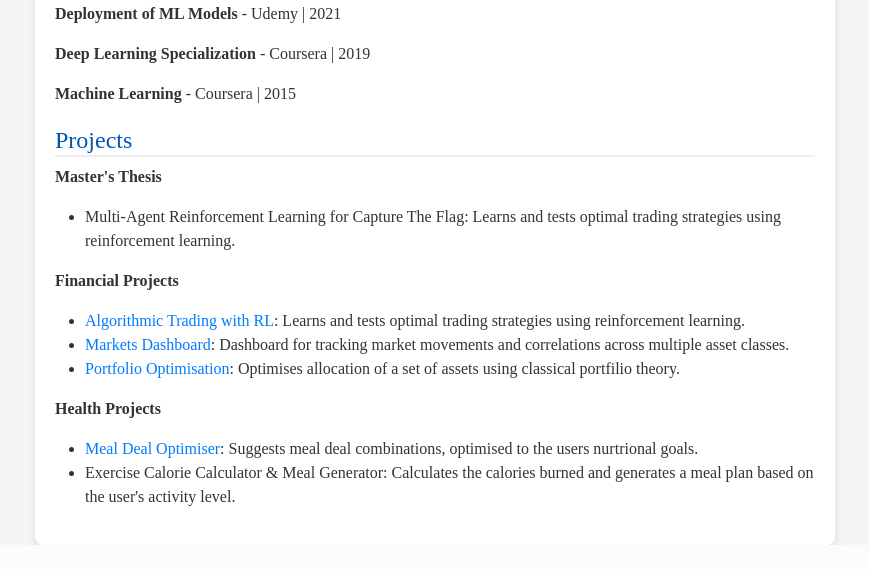
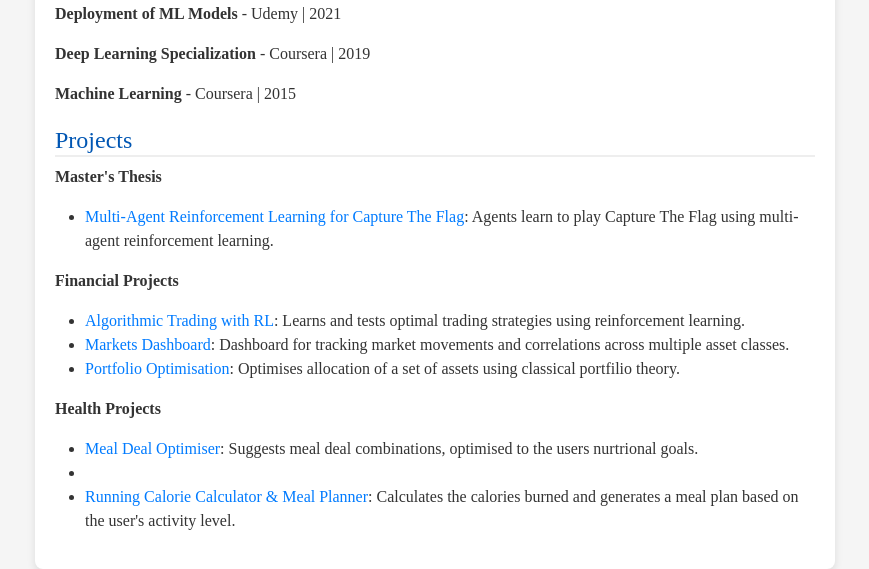
Before and after one commit to g-nightingale/cv-webapp, a Flask app: page / in a window 1280 px wide. Shown: the part 2560-3129 px from the top of the page, without its empty margins (205-1074 px from the left). Before the commit the page ends 3105 px from the top, so only its background shows below. Run offline with Flask 2, Linux system fonts and the light colour scheme; some libraries are stand-ins or nearby versions.

Commit message:
feat: add marl-ctf

```diff
--- a/templates/cv.html
+++ b/templates/cv.html
@@ -90,7 +90,7 @@
     <h2>Skills</h2>
     <ul>
         <li><strong>Programming Languages: </strong> Python, SQL, C#, Dart</li>
-        <li><strong>DS / ML Libraries: </strong> Numpy, Pandas, ScitkitLearn, PyTorch, Tensorflow, Keras, plotly, matplotlib</li>
+        <li><strong>DS / ML Libraries: </strong> Numpy, Pandas, ScikitLearn, PyTorch, Tensorflow, Keras, plotly, matplotlib</li>
         <li><strong>Big data and databases: </strong>Snowflake, DBT, Databricks, PySpark, Oracle, Databricks</li>
         <li><strong>Data Viz: </strong>Looker, Streamlit, Plotly, Matplotlib, Seaborn</li>
         <li><strong>DevOps and MLOps: </strong>Git, Github Actions, Docker, Terraform, Airflow, MLFlow, Flask, FastAPI</li>
@@ -196,7 +196,7 @@ and prioritise collection accounts. A/B testing results showed a recoveries upli
     <h2>Projects</h2>
     <p><strong>Master's Thesis</strong></p>
     <ul>
-        <li>Multi-Agent Reinforcement Learning for Capture The Flag: Learns and tests optimal trading strategies using reinforcement learning. </li>
+        <li><a href="https://marl-ctf.nrg-lab.dev">Multi-Agent Reinforcement Learning for Capture The Flag</a>: Agents learn to play Capture The Flag using multi-agent reinforcement learning. </li>
     </ul>
     <p><strong>Financial Projects</strong></p>
     <ul>
@@ -208,7 +208,7 @@ and prioritise collection accounts. A/B testing results showed a recoveries upli
     <p><strong>Health Projects</strong></p>
     <ul>
         <li><a href="https://meal-deal-optimiser.nrg-lab.dev">Meal Deal Optimiser</a>: Suggests meal deal combinations, optimised to the users nurtrional goals. </li>
-        <li>Exercise Calorie Calculator & Meal Generator: Calculates the calories burned and generates a meal plan based on the user's activity level. </li>
+        <li><li><a href="https://nutrition-planner.nrg-lab.dev">Running Calorie Calculator & Meal Planner</a>: Calculates the calories burned and generates a meal plan based on the user's activity level. </li>
     </ul>
 </div>
 <script>
```
